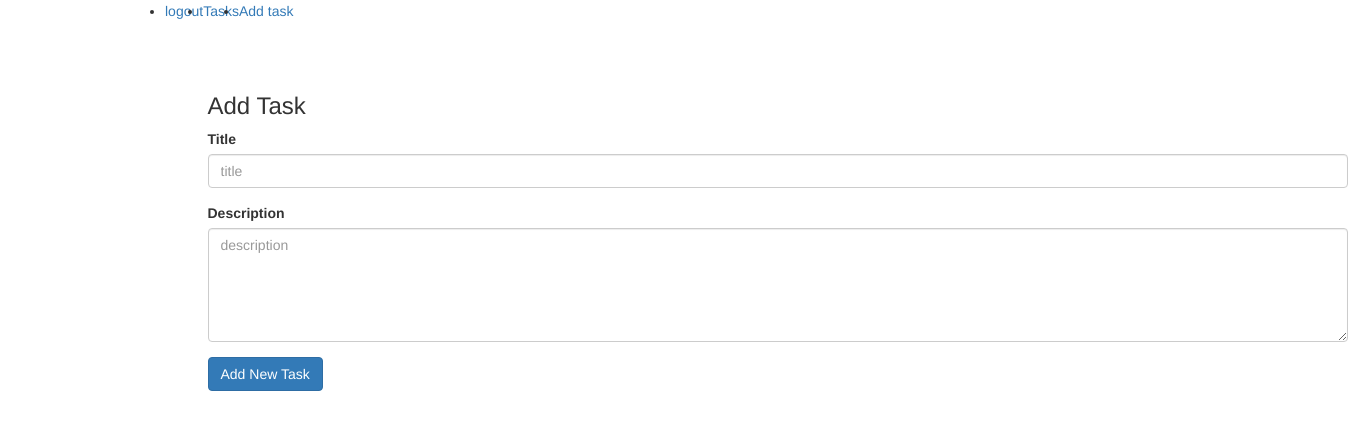
After one commit to CristianSifuentes/FlaskWebApp, a Flask app: page /task/new in a window 1360 px wide. The commit adds this page. Shown: the top 430 px of the page. Run offline with Flask 2, Linux system fonts and the light colour scheme; the visitor is signed in with stand-in values (Sample User, id 1); some libraries are stand-ins or nearby versions.

Commit message:
20200712: Its was created a new file calle task/new.html for send information for save a new information about tasks

```diff
--- a/app/consts.py
+++ b/app/consts.py
@@ -1,5 +1,6 @@
 LOGIN_REQUIRED = 'Its necessary start session.'
 USER_CREATED = 'User created successfully.'
+TASK_CREATED = 'Task created successfully.'
 LOGOUT = 'Session is closed successfully.'
 ERROR_USER_PASSWORD = 'User or password invalid.'
 LOGIN_SUCCESS = 'User authenticated successfully'
--- a/app/forms.py
+++ b/app/forms.py
@@ -1,6 +1,6 @@
 from wtforms import Form
 from wtforms import validators
-from wtforms import StringField, PasswordField, ValidationError, BooleanField
+from wtforms import StringField, PasswordField, ValidationError, BooleanField, TextAreaField
 from wtforms.fields.html5 import EmailField
 
 from .models import User
@@ -10,11 +10,19 @@ def codi_validador(form, field):
         raise validators.ValidationError('codi is not forbbiden')
 
 
+class TaskForm(Form):
+    title = StringField('Title',[
+        validators.length(min=4, max=50, message='Value between 4 and 50'),
+        validators.DataRequired(message='Title is required')
+    ])
+    description = TextAreaField('Description',[
+        validators.DataRequired(message='Description is required')
+    ], render_kw={'rows': 5})
 
 class LoginForm(Form):
 
     username = StringField('Username',[
-        validators.length(min=4, max=50, message='Value betweeb 4 and 50')
+        validators.length(min=4, max=50, message='Value between 4 and 50')
 
     ])
     password = PasswordField('Password',[
--- a/app/models.py
+++ b/app/models.py
@@ -14,6 +14,13 @@ class Task(db.Model):
     description = db.Column(db.Text())
     user_id = db.Column(db.Integer, db.ForeignKey('users.id'))
     created_at = db.Column(db.DateTime, default=datetime.datetime.now())
+
+    @classmethod
+    def create_element(cls, title, description, user_id):
+        task = Task(title=title, description=description, user_id=user_id)
+        db.session.add(task)
+        db.session.commit()
+        return task
 
 class User(db.Model, UserMixin):
     __tablename__ = 'users'
--- a/app/templates/layout.html
+++ b/app/templates/layout.html
@@ -18,6 +18,9 @@
            <li class="nav-item ml-auto">
             <a class="nav-link" href="{{ url_for('.task') }}">Tasks</a>
             </li>
+            <li class="nav-item ml-auto">
+              <a class="nav-link" href="{{ url_for('.task_new') }}">Add task</a>
+              </li>
             {% else %}
             <li class="nav-item ml-auto">
               <a class="nav-link" href="{{ url_for('.login') }}">login</a>
--- /dev/null
+++ b/app/templates/task/new.html
@@ -0,0 +1,31 @@
+{% extends 'layout.html' %}
+{% from 'helpers/_forms.html' import render_field %}
+
+{% block container %}
+  <div class="col-md-12 col-md-offset-1">
+    <h3>Add Task</h3>
+    <form class=""  method="post">
+
+    <input type="hidden" name="csrf_token" value="{{csrf_token()}}">
+
+    <div class="form-group">
+
+           {{ render_field(form.title, class='form-control', placeholder='title')  }}
+
+    </div>
+
+    <div class="form-group">
+
+        {{ render_field(form.description, class='form-control', placeholder='description')  }}
+
+    </div>
+
+    <button type="submit" class="btn btn-primary" name="button">
+        Add New Task
+    </button>
+
+
+    </form>
+
+  </div>
+{% endblock %}
--- a/app/views.py
+++ b/app/views.py
@@ -2,8 +2,8 @@ from flask import Blueprint
 from flask import render_template, request, flash, redirect, url_for
 from flask_login import login_user, logout_user, login_required, current_user
 
-from .forms import LoginForm, RegisterForm
-from .models import User
+from .forms import LoginForm, RegisterForm, TaskForm
+from .models import User, Task
 from .consts import *
 from . import login_manager
 
@@ -72,3 +72,14 @@ def register():
 @login_required
 def task():
        return render_template('task/list.html', title='Tasks')
+
+@page.route('/task/new',  methods=['GET', 'POST'])
+@login_required
+def task_new():
+       form = TaskForm(request.form)
+       if request.method == 'POST' and form.validate():
+            task = Task.create_element(form.title.data, form.description.data, current_user.id)
+            if task:
+               flash(TASK_CREATED)
+
+       return render_template('task/new.html', title='New Task', form=form)
```
